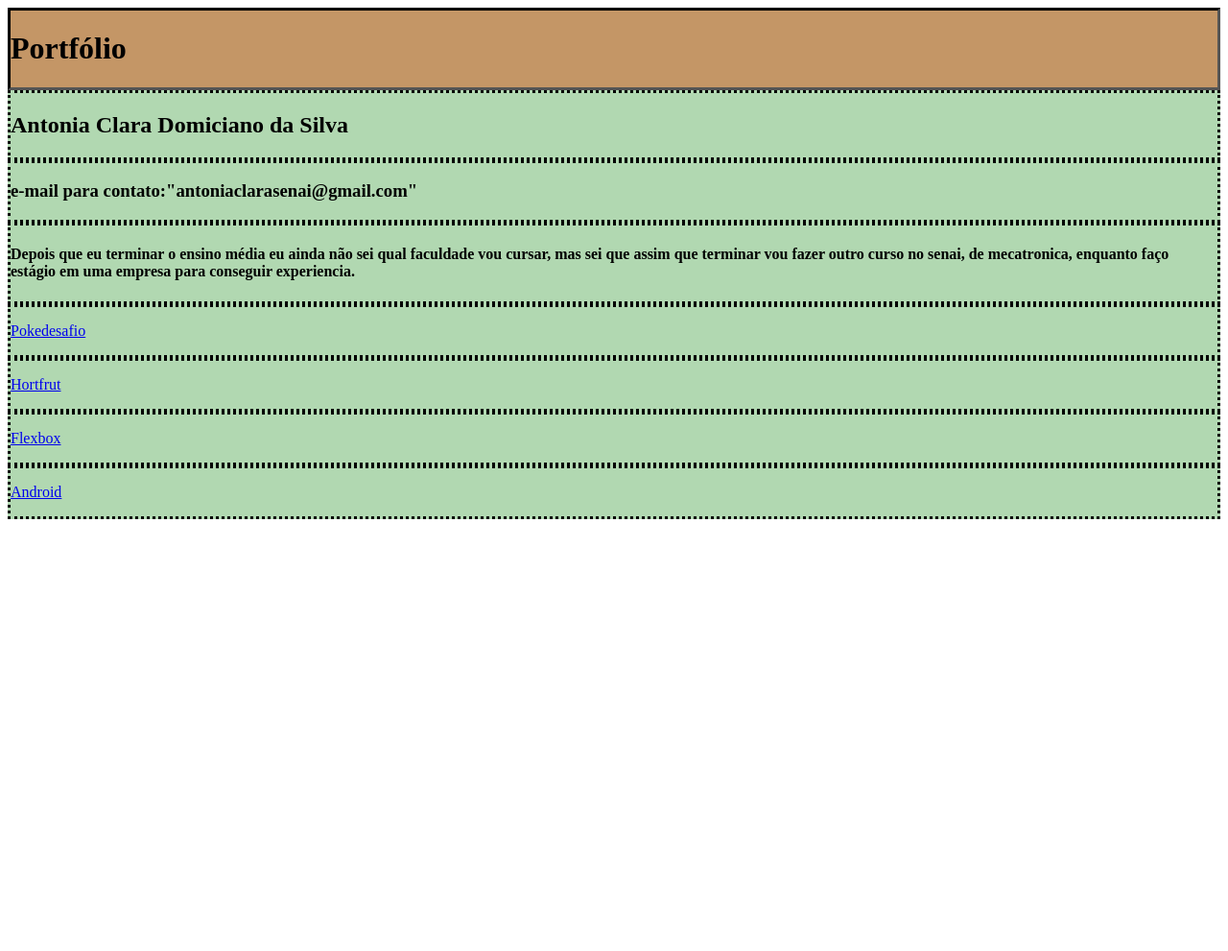
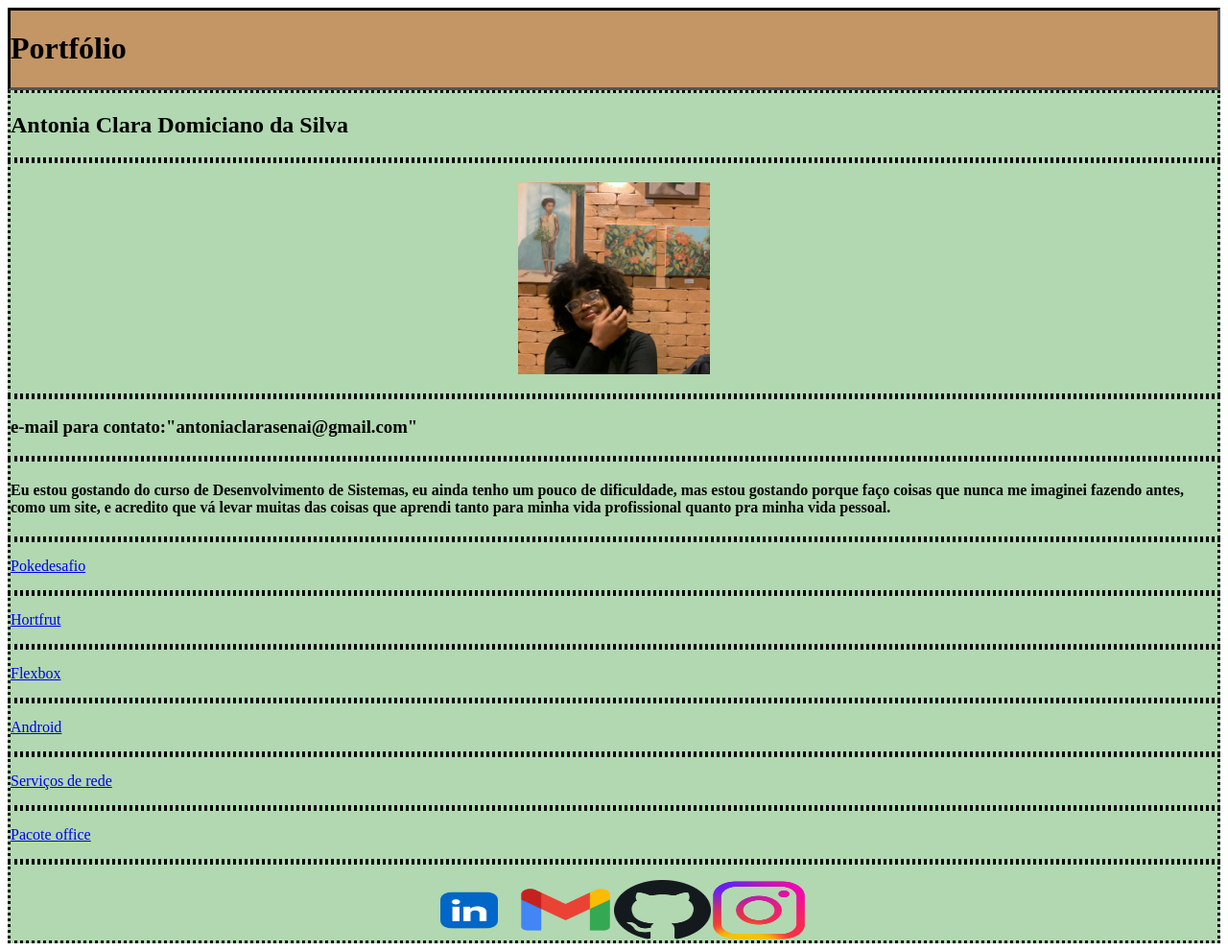
Before and after one commit to toniacds/Portfolio, a plain HTML site: page index.html in a window 1280 px wide. Shown: the whole page at 96% size. Before the commit the page ends 800 px from the top, so only its background shows below. Drawn offline with Linux system fonts and the light colour scheme.

Commit message:
Add files via upload

```diff
--- a/estilo.css
+++ b/estilo.css
@@ -1,7 +1,6 @@
 img{
-    width: 30%;
-    height: 30%;
-    border: solid;
+    width: 200px;
+    height: 200px;
 }
 .sistemas{
     background-color: rgb(196, 150, 102);
@@ -42,9 +41,12 @@ img{
 }
 .webserver{
     background-color:rgb(177, 216, 177);
-    border:dotted;
+    border:dotted;}
+.botao{
+        background-color:rgb(177, 216, 177);
+        border:dotted;
 }
 .img2{
-    width: 40%;
-    height: 30%;
+    width: 8%;
+    height: 8%;
 }
--- a/index.html
+++ b/index.html
@@ -14,17 +14,20 @@
 
         <div class="osi">
         <h2>Antonia Clara Domiciano da Silva  </h2>
-        <div>
-
         </div>
 
+
+
+
+    <div class="osi">
+      <h2><center><img class="img" src="img.png" alt=""></center> </h2>
     </div>
 
     <div class="tcp"><h3> e-mail para contato:"antoniaclarasenai@gmail.com" </h3>
 
 </div>
 
-    <div class="udp"><h4>Depois que eu terminar o ensino média eu ainda não sei qual faculdade vou cursar, mas sei que assim que terminar vou fazer outro curso no senai, de mecatronica, enquanto faço estágio em uma empresa para conseguir experiencia. </h4>
+    <div class="udp"><h4>Eu estou gostando do curso de Desenvolvimento de Sistemas, eu ainda tenho um pouco de dificuldade, mas estou gostando porque faço coisas que nunca me imaginei fazendo antes, como um site, e acredito que vá levar muitas das coisas que aprendi tanto para minha vida profissional quanto pra minha vida pessoal. </h4>
 
   </div>
 
@@ -36,7 +39,7 @@
   </a>
 </div>
 
-</div>
+<div>
 <a href="https://toniacds.github.io/hortfrut/">
     <div class="ftp"><h7> </h7>
     <p>Hortfrut</p>
@@ -57,6 +60,23 @@
   </a>
 </div>
 
+</div>
+<a href="https://toniacds.github.io/site-servico-de-rede/">
+    <div class="ftp"><h7> </h7>
+    <p>Serviços de rede</p>
+  </a>
+</div>
+
+<a href="https://toniacds.github.io/pacoteoffice/">
+  <div class="ftp"><h7> </h7>
+  <p>Pacote office</p>
+</a>
+
+</div>
+   <div class="ftp"><h7></h7>
+    <p> <center><a href="https://www.linkedin.com/in/antonia-clara-588322270/"><img class="img2" src="linkedin.webp" alt=""></a><a href="https://mail.google.com/mail/u/0/#inbox"><img class="img2" src="gmail.webp" alt=""></a><a href="https://github.com/toniacds"><img class="img2" src="github.webp" alt=""></a><a href="https://www.instagram.com/toniacds/"><img class="img2" src="insta.webp" alt=""></a></center>
+
+
 </section>
     </main>
   </body>
```
Also changed, not shown: github.webp (added), gmail.webp (added), img.png (added), insta.webp (added), linkedin.webp (added).
